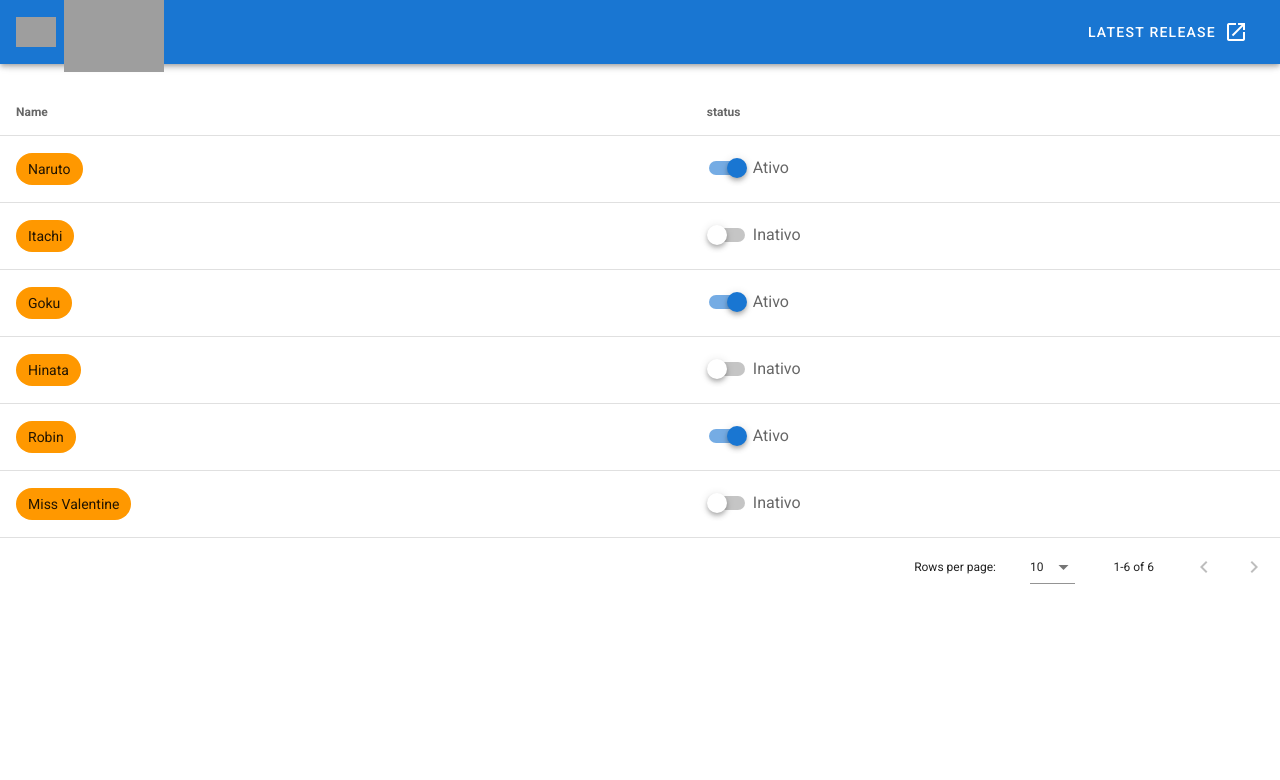
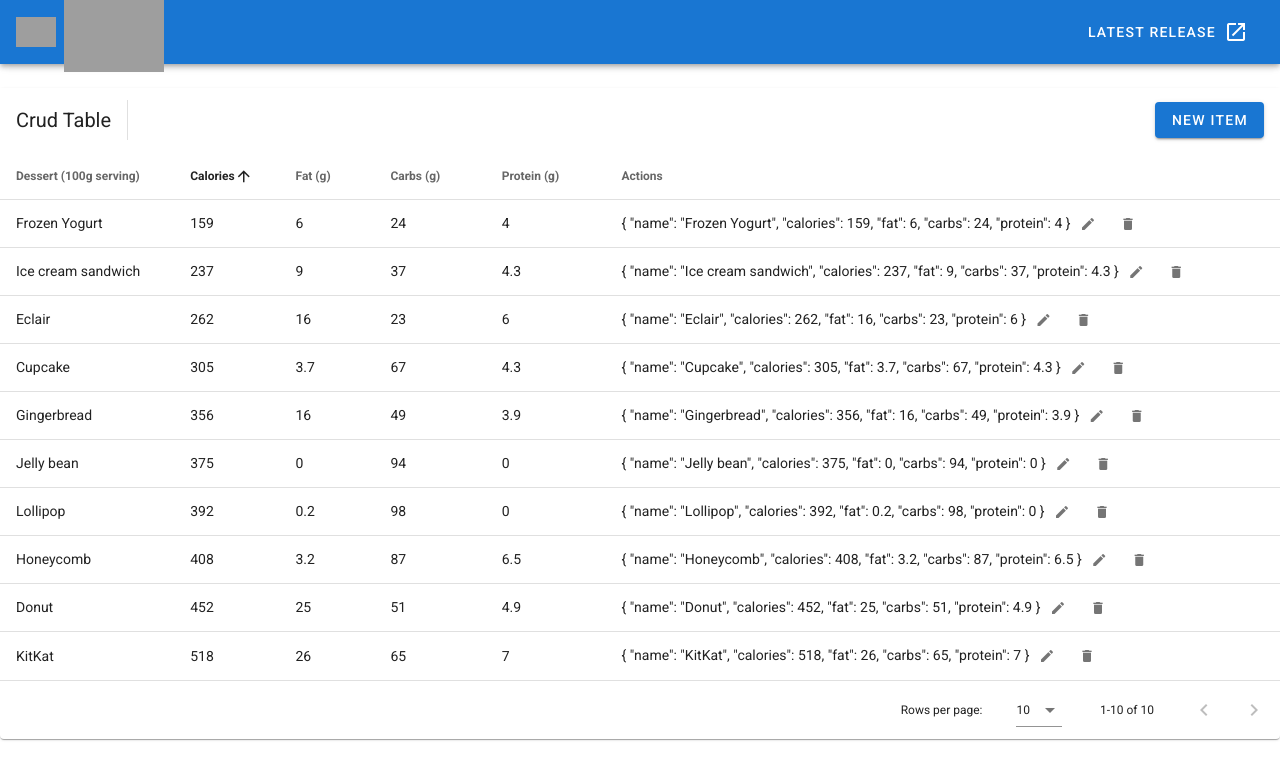
Before and after one commit to filipanselmo11/vuetify-table-app, a Vue app: page / in a window 1280 px wide. Shown: the top 780 px of the page. Built offline with nearby package versions, Linux system fonts and the light colour scheme; grey boxes are pictures that could not be loaded.

Commit message:
Novo componente de tabela

```diff
--- a/src/App.vue
+++ b/src/App.vue
@@ -34,18 +34,18 @@
     </v-app-bar>
     <br />
     <v-main>
-      <final-table-component></final-table-component>
+      <crud-table></crud-table>
     </v-main>
   </v-app>
 </template>
 
 <script>
-import FinalTableComponent from './components/FinalTableComponent.vue';
+import CrudTable from "./components/CrudTable.vue";
 export default {
-  components: { FinalTableComponent },
+  components: { CrudTable },
   name: "App",
-  data: () => ({   //
+  data: () => ({
+    //
   }),
-
 };
 </script>
--- /dev/null
+++ b/src/components/CrudTable.vue
@@ -0,0 +1,224 @@
+<template>
+  <v-data-table
+    :headers="headers"
+    :items="desserts"
+    sort-by="calories"
+    class="elevation-1"
+  >
+    <template v-slot:top>
+      <v-toolbar flat>
+        <v-toolbar-title>Crud Table</v-toolbar-title>
+        <v-divider class="mx-4" inset vertical> </v-divider>
+        <v-spacer></v-spacer>
+        <v-btn color="primary" @click="addNewItem(item)">
+            New Item
+        </v-btn>
+        <v-dialog v-model="dialogDelete" max-width="500px">
+          <v-card>
+            <v-card-title class="text-h5"
+              >Are you sure you want to delete this item?</v-card-title
+            >
+            <v-card-actions>
+              <v-spacer></v-spacer>
+              <v-btn color="blue darken-1" text @click="closeDelete"
+                >Cancel</v-btn
+              >
+              <v-btn color="blue darken-1" text @click="deleteItemConfirm"
+                >OK</v-btn
+              >
+              <v-spacer></v-spacer>
+            </v-card-actions>
+          </v-card>
+        </v-dialog>
+      </v-toolbar>
+    </template>
+    <template #[`item.actions`]="{ item }">
+      {{ item }}
+      <v-btn icon @click="editItem(item)">
+        <v-icon small class="mr-2"> mdi-pencil </v-icon>
+      </v-btn>
+      <v-btn icon @click="deleteItem(item)">
+        <v-icon small> mdi-delete </v-icon>
+      </v-btn>
+    </template>
+    <template v-slot:no-data>
+      <v-btn color="primary" @click="initialize"> Reset </v-btn>
+    </template>
+  </v-data-table>
+</template>
+
+<script>
+export default {
+  name: "CrudTable",
+  data: () => ({
+    dialog: false,
+    dialogDelete: false,
+    headers: [
+      {
+        text: "Dessert (100g serving)",
+        align: "start",
+        sortable: false,
+        value: "name",
+      },
+      { text: "Calories", value: "calories" },
+      { text: "Fat (g)", value: "fat" },
+      { text: "Carbs (g)", value: "carbs" },
+      { text: "Protein (g)", value: "protein" },
+      { text: "Actions", value: "actions", sortable: false },
+    ],
+    desserts: [],
+    editedIndex: -1,
+    editedItem: {
+      name: "",
+      calories: 0,
+      fat: 0,
+      carbs: 0,
+      protein: 0,
+    },
+    defaultItem: {
+      name: "",
+      calories: 0,
+      fat: 0,
+      carbs: 0,
+      protein: 0,
+    },
+    newItem: {
+      name: "Cake",
+      calories: 300,
+      fat: 32,
+      carbs: 123,
+      protein: 190,
+    },
+  }),
+  watch: {
+    dialog(val) {
+      val || this.close();
+    },
+    dialogDelete(val) {
+      val || this.closeDelete();
+    },
+  },
+  created() {
+    this.initialize();
+  },
+  methods: {
+    initialize() {
+      this.desserts = [
+        {
+          name: "Frozen Yogurt",
+          calories: 159,
+          fat: 6.0,
+          carbs: 24,
+          protein: 4.0,
+        },
+        {
+          name: "Ice cream sandwich",
+          calories: 237,
+          fat: 9.0,
+          carbs: 37,
+          protein: 4.3,
+        },
+        {
+          name: "Eclair",
+          calories: 262,
+          fat: 16.0,
+          carbs: 23,
+          protein: 6.0,
+        },
+        {
+          name: "Cupcake",
+          calories: 305,
+          fat: 3.7,
+          carbs: 67,
+          protein: 4.3,
+        },
+        {
+          name: "Gingerbread",
+          calories: 356,
+          fat: 16.0,
+          carbs: 49,
+          protein: 3.9,
+        },
+        {
+          name: "Jelly bean",
+          calories: 375,
+          fat: 0.0,
+          carbs: 94,
+          protein: 0.0,
+        },
+        {
+          name: "Lollipop",
+          calories: 392,
+          fat: 0.2,
+          carbs: 98,
+          protein: 0,
+        },
+        {
+          name: "Honeycomb",
+          calories: 408,
+          fat: 3.2,
+          carbs: 87,
+          protein: 6.5,
+        },
+        {
+          name: "Donut",
+          calories: 452,
+          fat: 25.0,
+          carbs: 51,
+          protein: 4.9,
+        },
+        {
+          name: "KitKat",
+          calories: 518,
+          fat: 26.0,
+          carbs: 65,
+          protein: 7,
+        },
+      ];
+    },
+    addNewItem(item) {
+        this.desserts.unshift(item);
+    },
+    editItem(item) {
+      console.log("INdex ", this.editedIndex);
+      this.editedIndex = this.desserts.indexOf(item);
+      this.editedItem = Object.assign({}, item);
+      this.dialog = true;
+    },
+    deleteItem(item) {
+      this.editedIndex = this.desserts.indexOf(item);
+      this.editedItem = Object.assign({}, item);
+      this.dialogDelete = true;
+    },
+    deleteItemConfirm() {
+      this.desserts.splice(this.editedIndex, 1);
+      this.closeDelete();
+    },
+    close() {
+      this.dialog = false;
+      this.$nextTick(() => {
+        this.editedItem = Object.assign({}, this.defaultItem);
+        this.editedIndex = -1;
+      });
+    },
+    closeDelete() {
+      this.dialogDelete = false;
+      this.$nextTick(() => {
+        this.editedItem = Object.assign({}, this.defaultItem);
+        this.editedIndex = -1;
+      });
+    },
+    save() {
+      if (this.editedIndex > -1) {
+        Object.assign(this.desserts[this.editedIndex], this.editedItem);
+      } else {
+        this.desserts.push(this.editedItem);
+      }
+      this.close();
+    },
+  },
+};
+</script>
+
+<style>
+</style>
```
